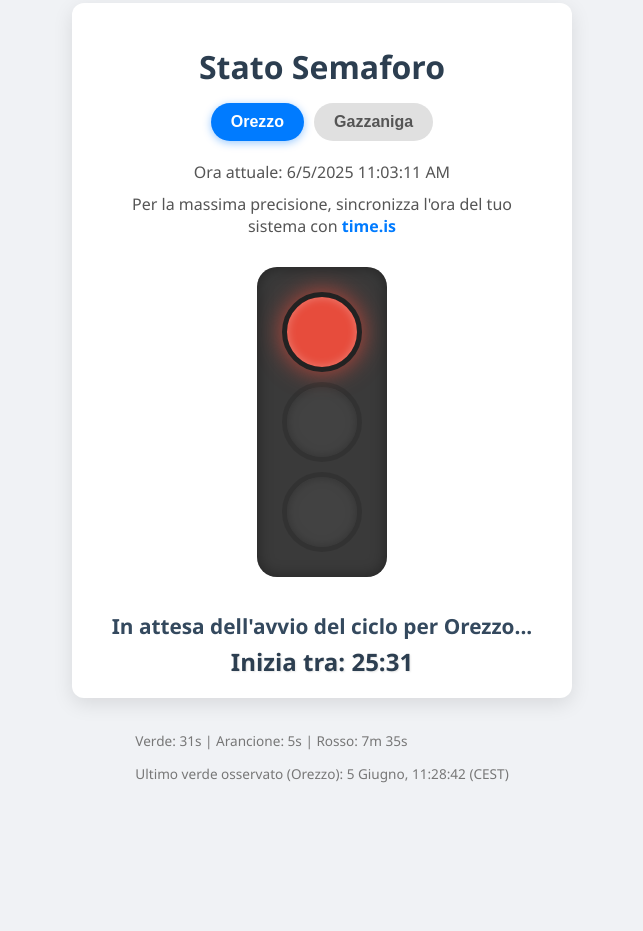
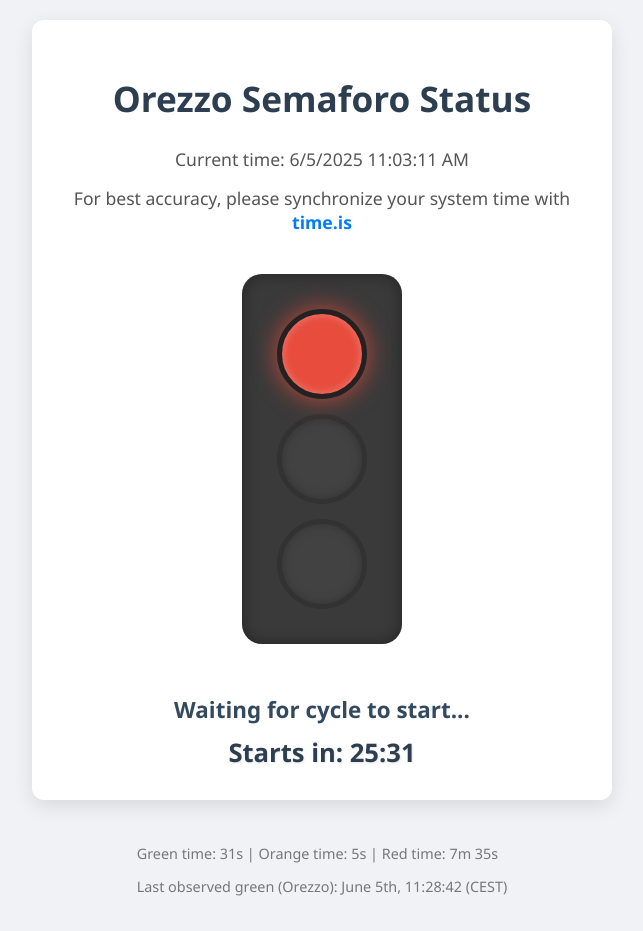
Before and after one commit to micmer-git/semaforo, a plain HTML site: page index.html in a window 1280 px wide. Shown: the whole page, without its empty margins (318-961 px from the left). Before the commit the page ends 800 px from the top, so only its background shows below. Drawn offline with Linux system fonts and the light colour scheme.

Commit message:
Update index.html

```diff
--- a/index.html
+++ b/index.html
@@ -1,9 +1,9 @@
 <!DOCTYPE html>
-<html lang="it">
+<html lang="en">
 <head>
     <meta charset="UTF-8">
     <meta name="viewport" content="width=device-width, initial-scale=1.0">
-    <title>Stato Semaforo</title>
+    <title>Orezzo Semaforo</title>
     <style>
         body {
             font-family: 'Segoe UI', Tahoma, Geneva, Verdana, sans-serif;
@@ -11,13 +11,11 @@
             flex-direction: column;
             align-items: center;
             justify-content: center;
-            min-height: 100vh; /* Full height */
-            width: 100vw; /* Full width */
-            margin: 0;
-            padding: 0;
+            min-height: 100vh;
             background-color: #f0f2f5;
             color: #333;
-            overflow: hidden; /* Prevent scrolling */
+            margin: 0;
+            padding: 20px;
             box-sizing: border-box;
         }
 
@@ -25,53 +23,21 @@
             background-color: #ffffff;
             border-radius: 12px;
             box-shadow: 0 6px 20px rgba(0, 0, 0, 0.1);
-            padding: 20px 30px; /* Reduced padding for mobile */
+            padding: 30px 40px;
             text-align: center;
             max-width: 500px;
-            width: 95%; /* Adjust width for mobile */
-            box-sizing: border-box;
-            display: flex;
-            flex-direction: column;
-            align-items: center;
-            justify-content: center;
+            width: 100%;
         }
 
         h1 {
             color: #2c3e50;
-            margin-bottom: 15px; /* Reduced margin */
-            font-size: 2em; /* Adjusted font size */
-        }
-
-        .selector-container {
-            margin-bottom: 20px;
-            display: flex;
-            justify-content: center;
-            width: 100%;
-        }
-
-        .selector-button {
-            background-color: #e0e0e0;
-            border: none;
-            padding: 10px 20px;
-            margin: 0 5px;
-            border-radius: 20px;
-            cursor: pointer;
-            font-size: 1em;
-            font-weight: bold;
-            color: #555;
-            transition: background-color 0.3s ease, color 0.3s ease;
-            white-space: nowrap; /* Prevent text wrapping */
-        }
-
-        .selector-button.active {
-            background-color: #007bff;
-            color: white;
-            box-shadow: 0 2px 8px rgba(0, 123, 255, 0.4);
+            margin-bottom: 25px;
+            font-size: 2.2em;
         }
 
         .current-time, .sync-info {
-            font-size: 1em; /* Adjusted font size */
-            margin-bottom: 10px; /* Reduced margin */
+            font-size: 1.1em;
+            margin-bottom: 15px;
             color: #555;
         }
 
@@ -88,18 +54,18 @@
         .semaforo {
             background-color: #3a3a3a;
             border-radius: 20px;
-            padding: 15px; /* Reduced padding */
+            padding: 20px;
             display: inline-block;
-            margin: 20px auto; /* Adjusted margin */
+            margin: 25px auto;
             box-shadow: inset 0 0 15px rgba(0, 0, 0, 0.4);
         }
 
         .light {
-            width: 70px; /* Adjusted size for mobile */
-            height: 70px; /* Adjusted size for mobile */
+            width: 80px;
+            height: 80px;
             border-radius: 50%;
             background-color: #555;
-            margin: 10px; /* Adjusted margin */
+            margin: 15px;
             border: 5px solid #222;
             box-shadow: inset 0 0 10px rgba(0, 0, 0, 0.6);
             opacity: 0.3;
@@ -125,74 +91,33 @@
         }
 
         .status-message {
-            font-size: 1.3em; /* Adjusted font size */
+            font-size: 1.4em;
             font-weight: bold;
-            margin-top: 15px; /* Adjusted margin */
+            margin-top: 20px;
             color: #34495e;
         }
 
         .countdown {
-            font-size: 1.5em; /* Adjusted font size */
+            font-size: 1.6em;
             font-weight: bold;
             color: #2c3e50;
-            margin-top: 5px; /* Adjusted margin */
+            margin-top: 10px;
             text-shadow: 1px 1px 2px rgba(0,0,0,0.1);
         }
 
         .footer {
-            margin-top: 20px; /* Adjusted margin */
-            font-size: 0.85em; /* Adjusted font size */
+            margin-top: 30px;
+            font-size: 0.9em;
             color: #777;
-        }
-
-        /* Ensure full height on mobile browsers by accounting for browser UI elements */
-        @supports (-webkit-touch-callout: none) {
-            .container {
-                min-height: -webkit-fill-available;
-            }
-        }
-        @media (max-width: 600px) {
-            body {
-                justify-content: flex-start; /* Align content to top on small screens */
-                padding-top: 15px;
-            }
-            .container {
-                width: 98%;
-                padding: 15px;
-            }
-            h1 {
-                font-size: 1.8em;
-            }
-            .light {
-                width: 60px;
-                height: 60px;
-                margin: 8px;
-            }
-            .status-message {
-                font-size: 1.2em;
-            }
-            .countdown {
-                font-size: 1.4em;
-            }
-            .selector-button {
-                padding: 8px 15px;
-                font-size: 0.9em;
-            }
         }
     </style>
 </head>
 <body>
     <div class="container">
-        <h1>Stato Semaforo</h1>
-
-        <div class="selector-container">
-            <button class="selector-button active" id="btnOrezzo">Orezzo</button>
-            <button class="selector-button" id="btnGazzaniga">Gazzaniga</button>
-        </div>
-
+        <h1>Orezzo Semaforo Status</h1>
         <div class="current-time" id="currentTime"></div>
         <div class="sync-info">
-            Per la massima precisione, sincronizza l'ora del tuo sistema con <a href="https://time.is/" target="_blank">time.is</a>
+            For best accuracy, please synchronize your system time with <a href="https://time.is/" target="_blank">time.is</a>
         </div>
 
         <div class="semaforo">
@@ -206,8 +131,8 @@
     </div>
 
     <div class="footer">
-        <p>Verde: 31s | Arancione: 5s | Rosso: 7m 35s</p>
-        <p><span id="lastGreenObserved"></span></p>
+        <p>Green time: 31s | Orange time: 5s | Red time: 7m 35s</p>
+        <p>Last observed green (Orezzo): June 5th, 11:28:42 (CEST)</p>
     </div>
 
     <script>
@@ -217,22 +142,22 @@
         const RED_DURATION = 455; // 7 minutes 35 seconds = 420 + 35 = 455 seconds
         const CYCLE_DURATION = GREEN_DURATION + ORANGE_DURATION + RED_DURATION; // 31 + 5 + 455 = 491 seconds
 
-        // Reference points for each semaforo (Green light start)
+        // Reference point: Last observed green light start for Orezzo
+        // June 5th, 11:28:42 (CEST)
         // Note: Months are 0-indexed in JavaScript (June is 5)
-        const SEMAFORI_DATA = {
-            Orezzo: {
-                name: 'Orezzo',
-                referenceDateString: '2025-06-05T11:28:42', // June 5th, 11:28:42
-                displayRef: 'Ultimo verde osservato (Orezzo): 5 Giugno, 11:28:42 (CEST)'
-            },
-            Gazzaniga: {
-                name: 'Gazzaniga',
-                referenceDateString: '2025-06-03T12:57:15', // June 3rd, 12:57:15
-                displayRef: 'Ultimo verde osservato (Gazzaniga): 3 Giugno, 12:57:15 (CEST)'
-            }
-        };
+        const REFERENCE_DATE_STR = '2025-06-05T11:28:42';
+        const REFERENCE_GREEN_START = new Date(REFERENCE_DATE_STR);
+        // Adjust for CEST offset (UTC+2 in summer) if the user's system is not already in CEST.
+        // For simplicity and assuming local time, we'll use local time.
+        // If the user's browser is in a different timezone, this might need more robust handling.
+        // For accurate calculation, we should convert everything to UTC and then display in local.
+        // For this standalone file, we'll assume the client's clock is set correctly for CEST.
+        // Let's ensure the reference date is treated in the local timezone for consistency with `new Date()`
+        // For more robust timezone handling, libraries like moment-timezone or luxon are recommended.
+        // For now, we'll manually set the time components.
+        REFERENCE_GREEN_START.setFullYear(2025, 5, 5); // Year, Month (0-11), Day
+        REFERENCE_GREEN_START.setHours(11, 28, 42, 0); // Hours, Minutes, Seconds, Milliseconds
 
-        let currentSemaforo = 'Orezzo'; // Default selected semaforo
 
         const redLight = document.getElementById('redLight');
         const orangeLight = document.getElementById('orangeLight');
@@ -240,41 +165,20 @@
         const semaforoStatus = document.getElementById('semaforoStatus');
         const countdownDisplay = document.getElementById('countdown');
         const currentTimeDisplay = document.getElementById('currentTime');
-        const lastGreenObservedDisplay = document.getElementById('lastGreenObserved');
-
-        const btnOrezzo = document.getElementById('btnOrezzo');
-        const btnGazzaniga = document.getElementById('btnGazzaniga');
-
-        function setSemaforo(name) {
-            currentSemaforo = name;
-            btnOrezzo.classList.remove('active');
-            btnGazzaniga.classList.remove('active');
-            document.getElementById(`btn${name}`).classList.add('active');
-            updateSemaforo(); // Force an immediate update
-        }
-
-        btnOrezzo.addEventListener('click', () => setSemaforo('Orezzo'));
-        btnGazzaniga.addEventListener('click', () => setSemaforo('Gazzaniga'));
 
         function updateSemaforo() {
             const now = new Date();
-            currentTimeDisplay.textContent = `Ora attuale: ${now.toLocaleDateString()} ${now.toLocaleTimeString()}`;
+            currentTimeDisplay.textContent = `Current time: ${now.toLocaleDateString()} ${now.toLocaleTimeString()}`;
 
-            const semaforoConfig = SEMAFORI_DATA[currentSemaforo];
-            const referenceGreenStart = new Date(semaforoConfig.referenceDateString);
-
-            // Set the footer text for the last observed green time
-            lastGreenObservedDisplay.textContent = semaforoConfig.displayRef;
-
-            const timeSinceReference = (now.getTime() - referenceGreenStart.getTime()) / 1000; // in seconds
+            const timeSinceReference = (now.getTime() - REFERENCE_GREEN_START.getTime()) / 1000; // in seconds
 
             // Handle cases where the current time is before the reference time (e.g., if user changes clock)
             if (timeSinceReference < 0) {
                 // If before reference, assume it's red until the reference green time
                 setLights('red');
-                semaforoStatus.textContent = `In attesa dell'avvio del ciclo per ${semaforoConfig.name}...`;
+                semaforoStatus.textContent = 'Waiting for cycle to start...';
                 const timeToStart = Math.abs(timeSinceReference);
-                countdownDisplay.textContent = `Inizia tra: ${formatTime(timeToStart)}`;
+                countdownDisplay.textContent = `Starts in: ${formatTime(timeToStart)}`;
                 return;
             }
 
@@ -304,8 +208,8 @@
 
             setLights(currentPhase);
 
-            semaforoStatus.textContent = `Semaforo ${semaforoConfig.name}: ${currentPhase.toUpperCase()}`;
-            countdownDisplay.textContent = `Prossimo cambio a ${nextPhase.toUpperCase()} tra: ${formatTime(timeUntilNextPhase)}`;
+            semaforoStatus.textContent = `Semaforo is ${currentPhase.toUpperCase()}`;
+            countdownDisplay.textContent = `Next change to ${nextPhase.toUpperCase()} in: ${formatTime(timeUntilNextPhase)}`;
         }
 
         function setLights(color) {
@@ -328,9 +232,11 @@
             return `${minutes.toString().padStart(2, '0')}:${seconds.toString().padStart(2, '0')}`;
         }
 
-        // Initial setup and update
-        setSemaforo(currentSemaforo); // Sets initial active button and updates state
-        setInterval(updateSemaforo, 1000); // Update every second
+        // Initial update
+        updateSemaforo();
+
+        // Update every second
+        setInterval(updateSemaforo, 1000);
     </script>
 </body>
 </html>
```
